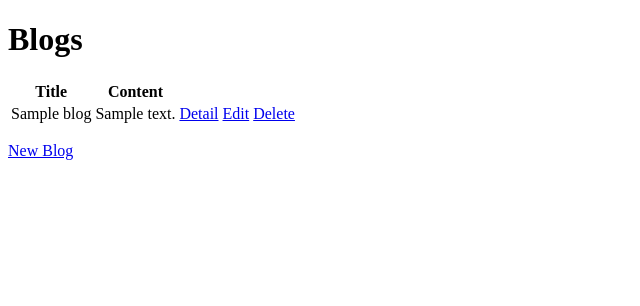
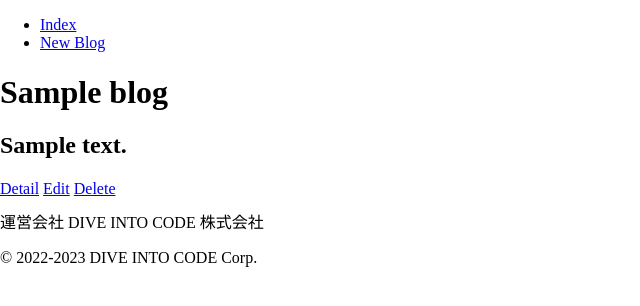
Before and after one commit to maurosanchezv/static_app, a Django app: template blog/templates/blog/index.html in a window 1280 px wide. Shown: the top 306 px of the page, without its empty margins (0-640 px from the left). Run offline with Django 4.2, Linux system fonts and the light colour scheme; the template is opened without the code that fills it: most values are stand-ins (such as "Sample title", 1, 10 or a date in 2020); data that the repository does not hold is empty; some libraries are stand-ins or nearby versions.

Commit message:
[update]適用するcssの変更に伴いhtmlを修正

```diff
--- a/blog/templates/blog/index.html
+++ b/blog/templates/blog/index.html
@@ -4,28 +4,31 @@
     <head>
         <meta charset="utf-8">
         <title>Static App</title>
+        {% load static %}
+        <link rel="stylesheet" type="text/css" href="{% static 'blog/normalize.css' %}">
+        <link rel="stylesheet" type="text/css" href="{% static 'blog/style.css' %}">
     </head>
 
     <body>
-        <h1>Blogs</h1>
-        <table>
-            <thead>
-                <tr>
-                    <th>Title</th>
-                    <th>Content</th>
-                </tr>
-            </thead>
+        <header>
+            <ul>
+                <li><a href="{% url 'index' %}">Index</a></li>
+                <li><a href="{% url 'create' %}">New Blog</a></li>
+            </ul>
+        </header>
+        <div class="main">
             {% for blog in data %}
-            <tr>
-                <td>{{blog.title}}</td>
-                <td>{{blog.content}}</td>
-                <td><a href="{% url 'detail' blog.id %}">Detail</a></td>
-                <td><a href="{% url 'edit' blog.id %}">Edit</a></td>
-                <td><a href="{% url 'delete' blog.id %}">Delete</a></td>
-            </tr>
+            <h1>{{ blog.title }}</h1>
+            <h2>{{ blog.content }}</h2>
+            <a href="{% url 'detail' blog.id %}">Detail</a>
+            <a href="{% url 'edit' blog.id %}">Edit</a>
+            <a href="{% url 'delete' blog.id %}">Delete</a>
             {% endfor %}
-        </table>
-        <p><a href="{% url 'create' %}">New Blog</a></p>
+        </div>
+        <footer>
+            <p>運営会社 DIVE INTO CODE 株式会社</p>
+            <p>© 2022-2023 DIVE INTO CODE Corp.</p>
+        </footer>
     </body>
 
 </html>
```
